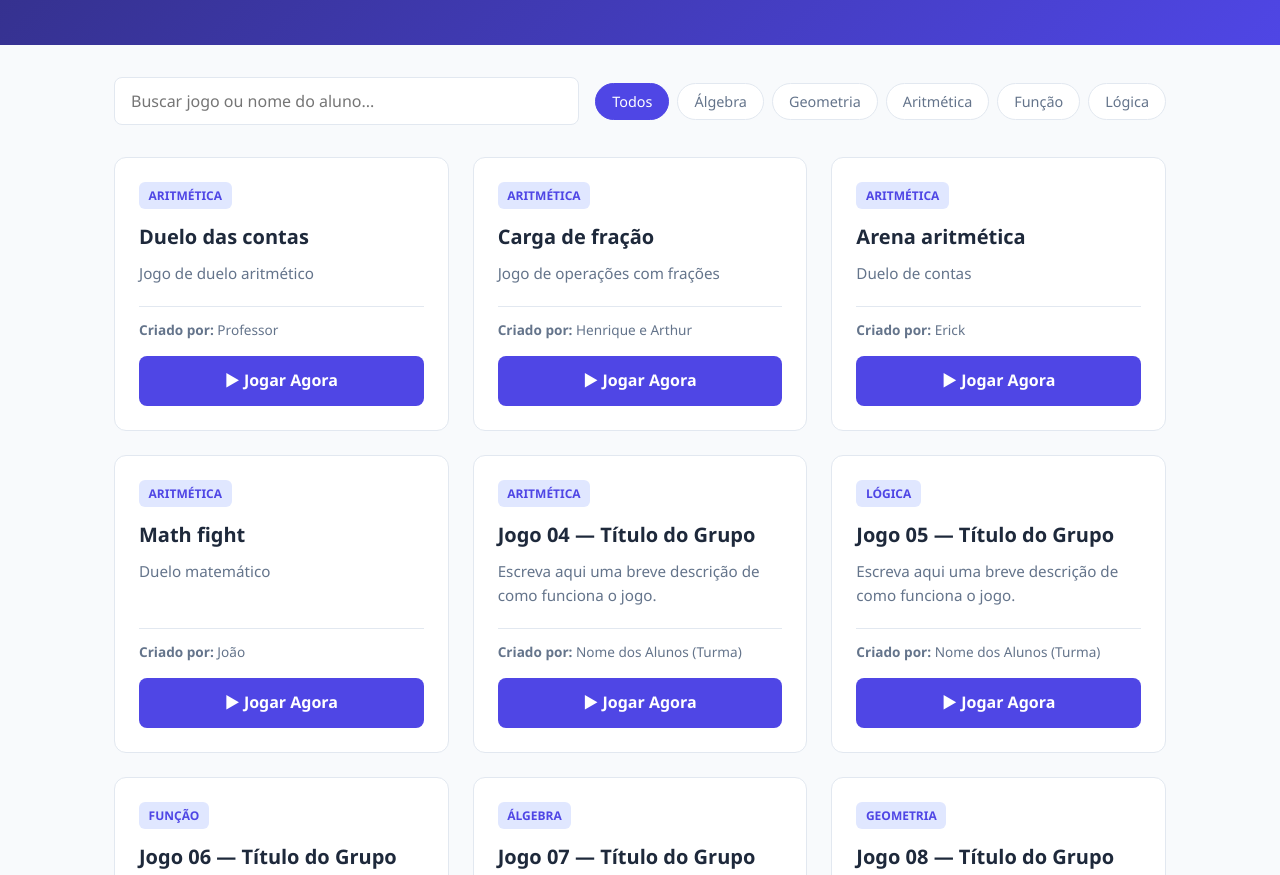
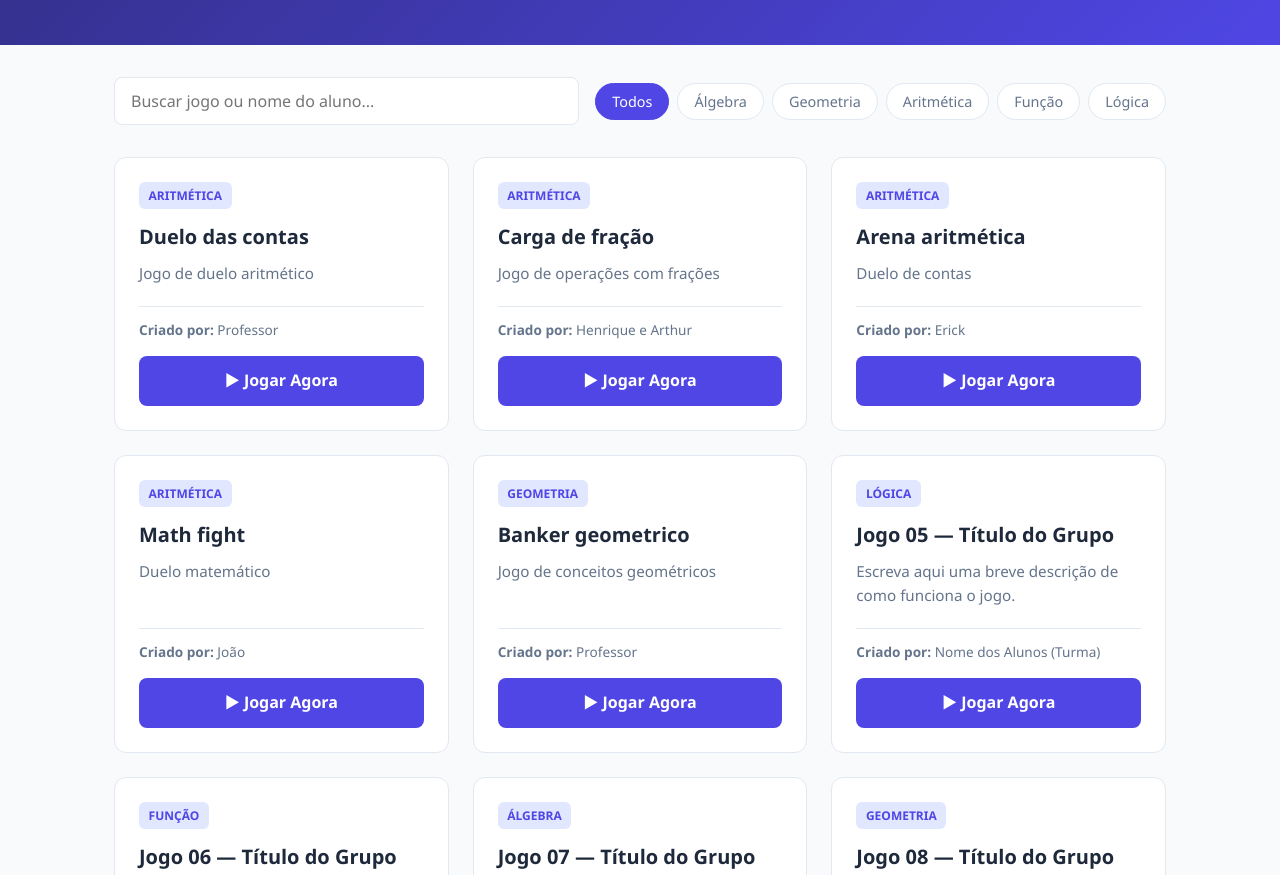
Before and after one commit to andersonfmfm-sketch/MathIA, a plain HTML site: page index.html in a window 1280 px wide. Shown: the part 225-1100 px from the top of the page. Drawn offline with Linux system fonts and the light colour scheme.

Commit message:
Update index.html

```diff
--- a/index.html
+++ b/index.html
@@ -251,11 +251,11 @@
                 arquivo: "math_fight.html"
             },
             {
-                titulo: "Jogo 04 — Título do Grupo",
-                descricao: "Escreva aqui uma breve descrição de como funciona o jogo.",
-                categoria: "Aritmética",
-                autores: "Nome dos Alunos (Turma)",
-                arquivo: "jogo4.html"
+                titulo: "Banker geometrico",
+                descricao: "Jogo de conceitos geométricos",
+                categoria: "Geometria",
+                autores: "Professor",
+                arquivo: "banker_geometria.html"
             },
             {
                 titulo: "Jogo 05 — Título do Grupo",
```
